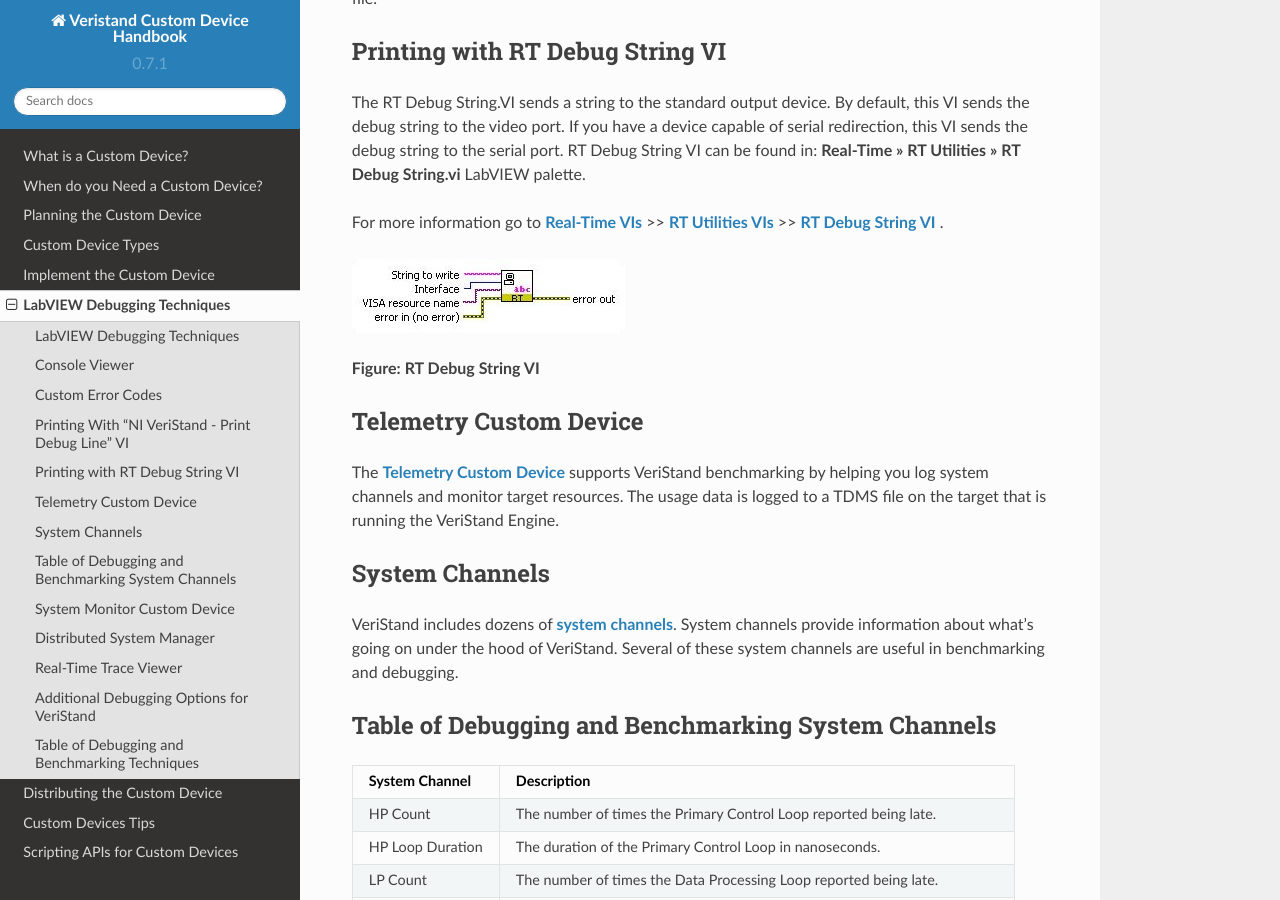
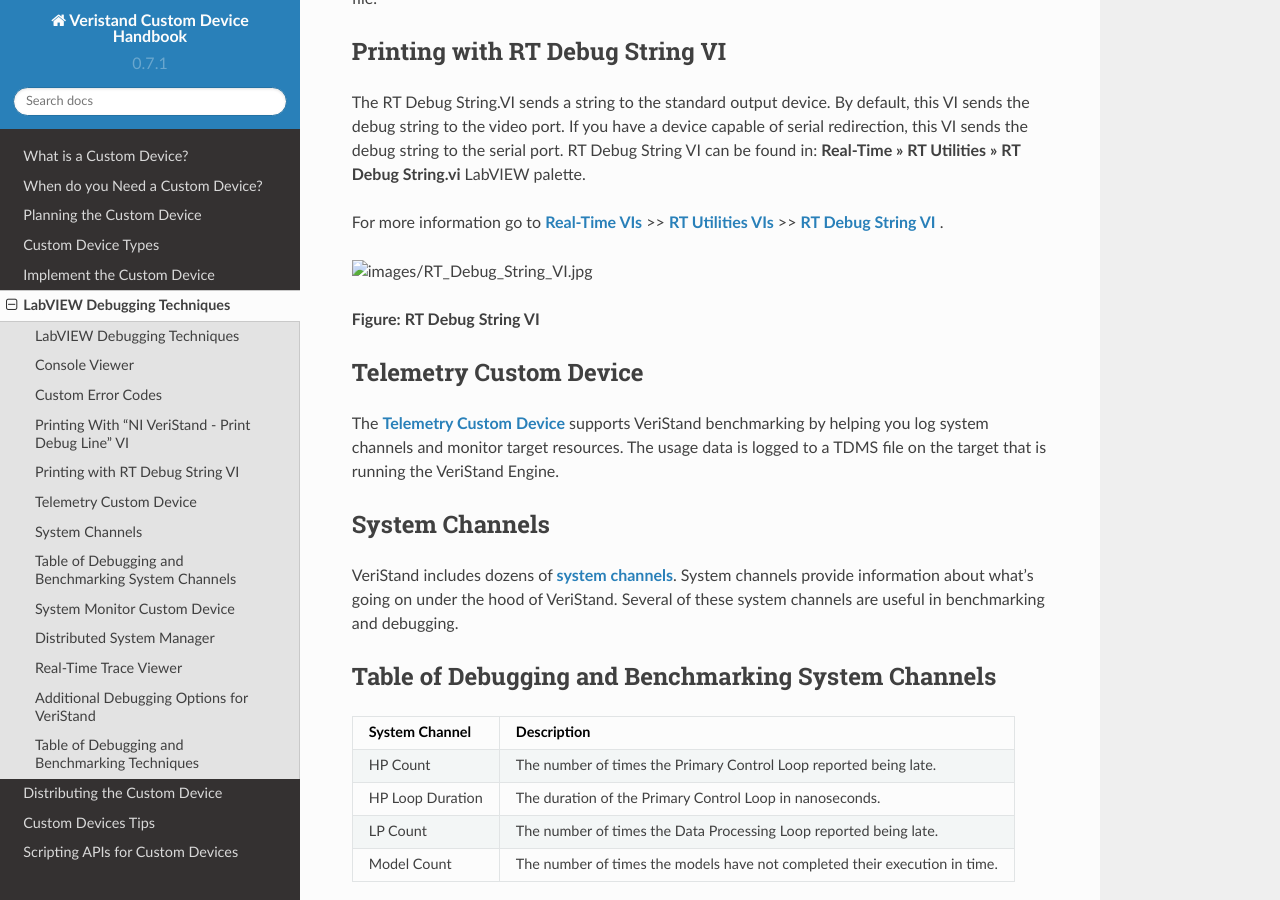
Before and after one commit to ni/niveristand-custom-device-handbook, a Sphinx documentation site: the page built from docs/LabVIEW_Debugging_Techniques.md, in a window 1280 px wide and 900 px high, scrolled down 2340 px. Built offline with Sphinx 7.4.7 and the Read the Docs theme 2.0.0, drawn with Linux system fonts in a browser that asks for light colours; pages that are not in the unit, such as notebooks, are missing from menus.

Commit message:
reverting changes made in the LabVIEW_Debugging_Techniques.md

```diff
--- a/docs/LabVIEW_Debugging_Techniques.md
+++ b/docs/LabVIEW_Debugging_Techniques.md
@@ -47,7 +47,7 @@
 
 For more information go to **[Real-Time VIs](https://zone.ni.com/reference/en-XX/help/370715P-01/lvrtvihelp/lv_real_time_vi_help/)** >> **[RT Utilities VIs](https://zone.ni.com/reference/en-XX/help/370715P-01/lvrtvihelp/rt_board_utilities_vis/)** >> **[RT Debug String VI](https://zone.ni.com/reference/en-XX/help/370715P-01/lvrtvihelp/rt_debug_strings/)** .
 
-![](images/RT_Debug_String_VI.JPG)
+![](images/RT_Debug_String_VI.jpg)
 
 **Figure: RT Debug String VI**
 
```
